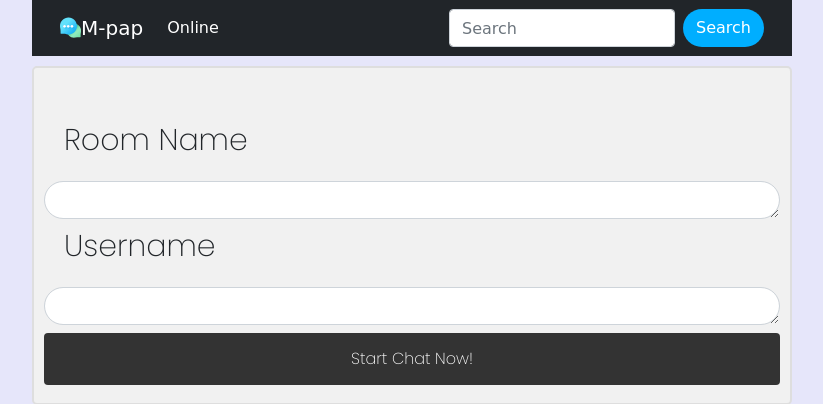
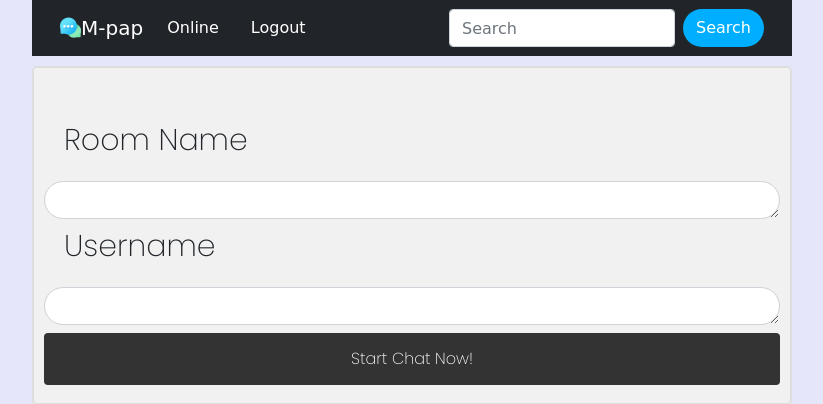
Before and after one commit to Moses-254-Mugo/M-Pap, a Django app: page / in a window 1280 px wide. Shown: the top 404 px of the page, without its empty margins (228-1051 px from the left). Run offline with Django 3.2, Linux system fonts and the light colour scheme; the visitor is signed in with stand-in values (Sample User, id 1); some libraries are stand-ins or nearby versions; some web fonts are replaced.

Commit message:
Modify files

```diff
--- a/ChatApp/settings.py
+++ b/ChatApp/settings.py
@@ -146,3 +146,4 @@ DEFAULT_AUTO_FIELD = 'django.db.models.BigAutoField'
 django_heroku.settings(locals())
 
 LOGOUT_REDIRECT_URL = "/accounts/login/"
+LOGIN_REDIRECT_URL = "/"
--- a/chats/templates/home.html
+++ b/chats/templates/home.html
@@ -258,7 +258,7 @@ input[type=text], select {
                 <a class="nav-link" href="#"></a>
               </li>
               <li class="nav-item">
-                <a class="nav-link active" href="/" tabindex="-1" aria-disabled="true"></a>
+                <a class="nav-link active" href="/accounts/login" tabindex="-1" aria-disabled="true">Logout</a>
               </li>
             </ul>
             <form class="d-flex">
--- a/chats/templates/room.html
+++ b/chats/templates/room.html
@@ -170,7 +170,7 @@ c17.613,0,31.891-14.278,31.891-31.891c0-9.157-3.881-17.389-10.061-23.206L312.572
         </li>
 
         <li class="nav-item">
-          <a class="nav-link active" href="/" tabindex="-1" aria-disabled="true"></a>
+          <a class="nav-link active" href="/accounts/login" tabindex="-1" aria-disabled="true">Logout</a>
         </li>
       </ul>
       <form class="d-flex">
```
